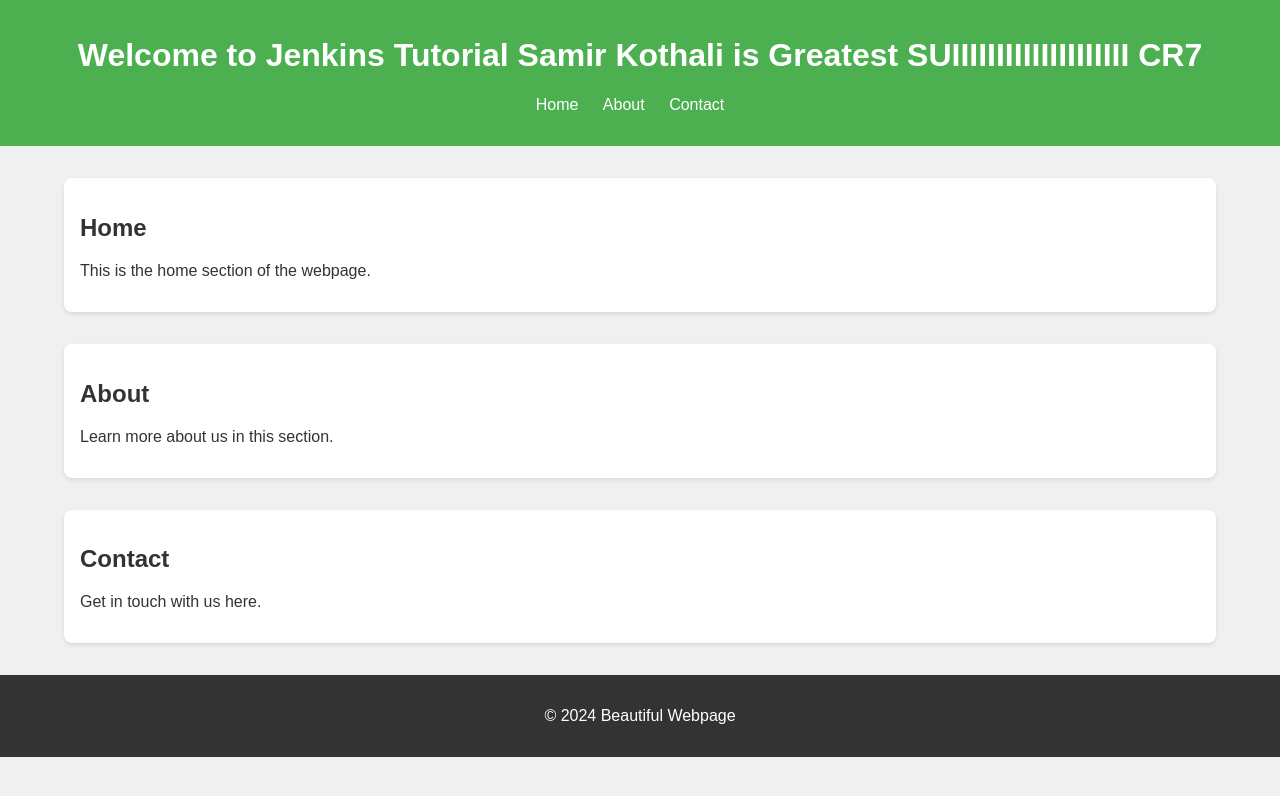
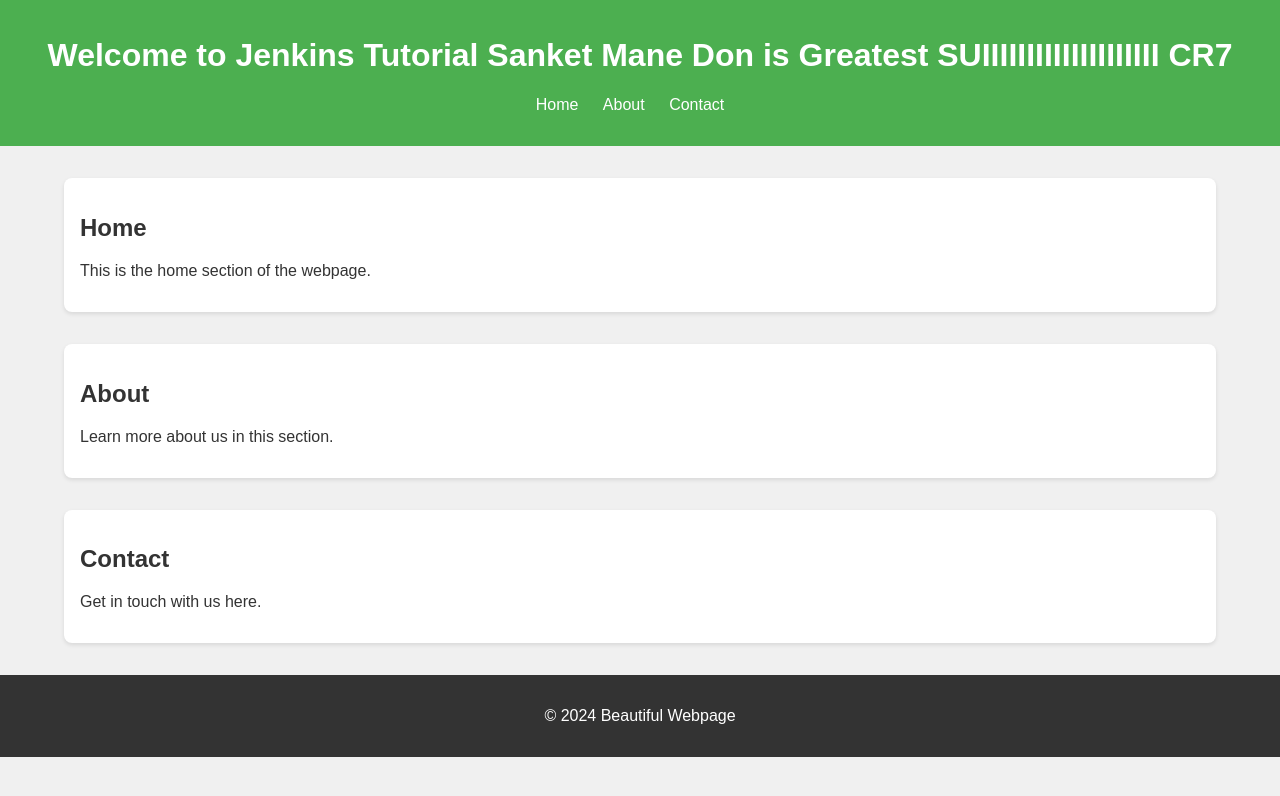
Before and after one commit to Skothali/Pythoncode, a plain HTML site: page index.html in a window 1280 px wide. Drawn offline with Linux system fonts and the light colour scheme.

Commit message:
Update index.html

```diff
--- a/index.html
+++ b/index.html
@@ -51,7 +51,7 @@
 </head>
 <body>
     <header>
-        <h1>Welcome to Jenkins Tutorial Samir Kothali is Greatest SUIIIIIIIIIIIIIIIIIIII CR7</h1>
+        <h1>Welcome to Jenkins Tutorial Sanket Mane Don is Greatest SUIIIIIIIIIIIIIIIIIIII CR7</h1>
         <nav>
             <ul>
                 <li><a href="#home">Home</a></li>
```
